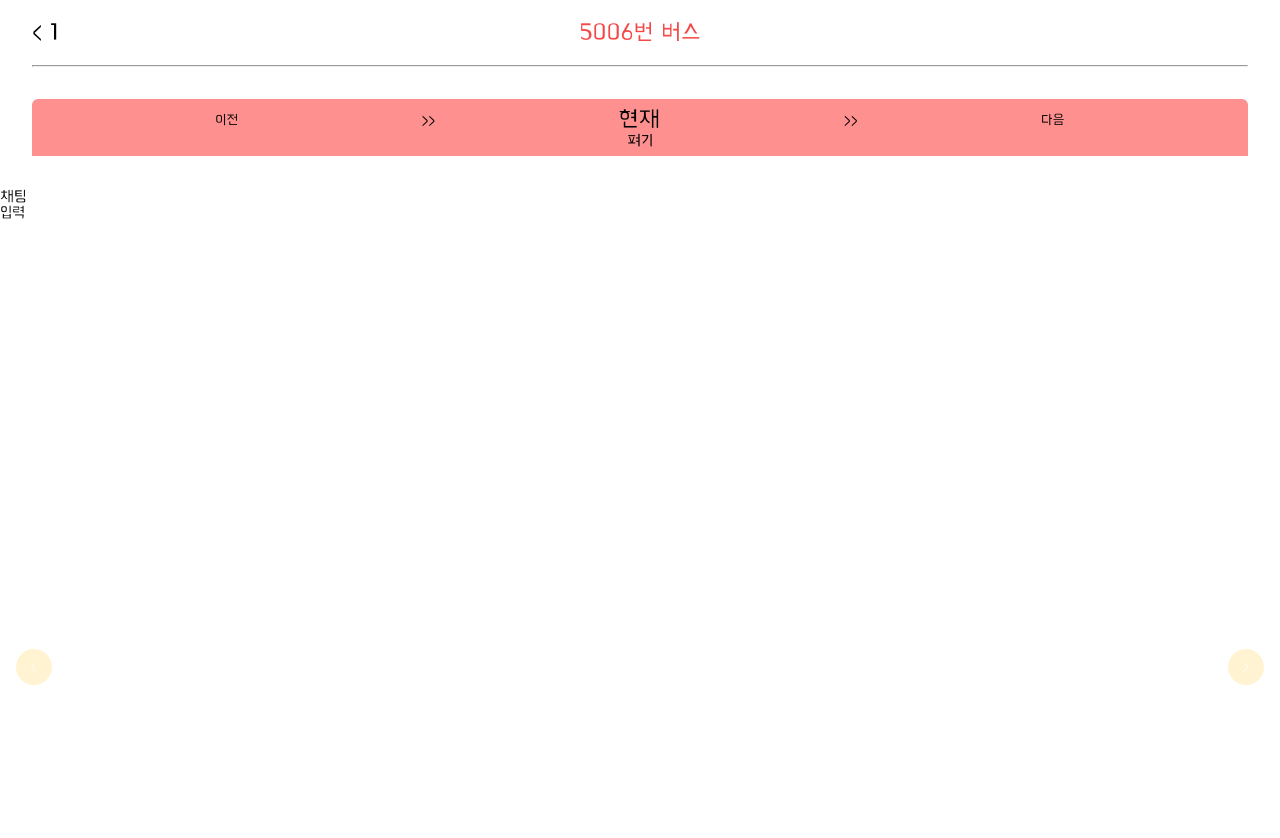
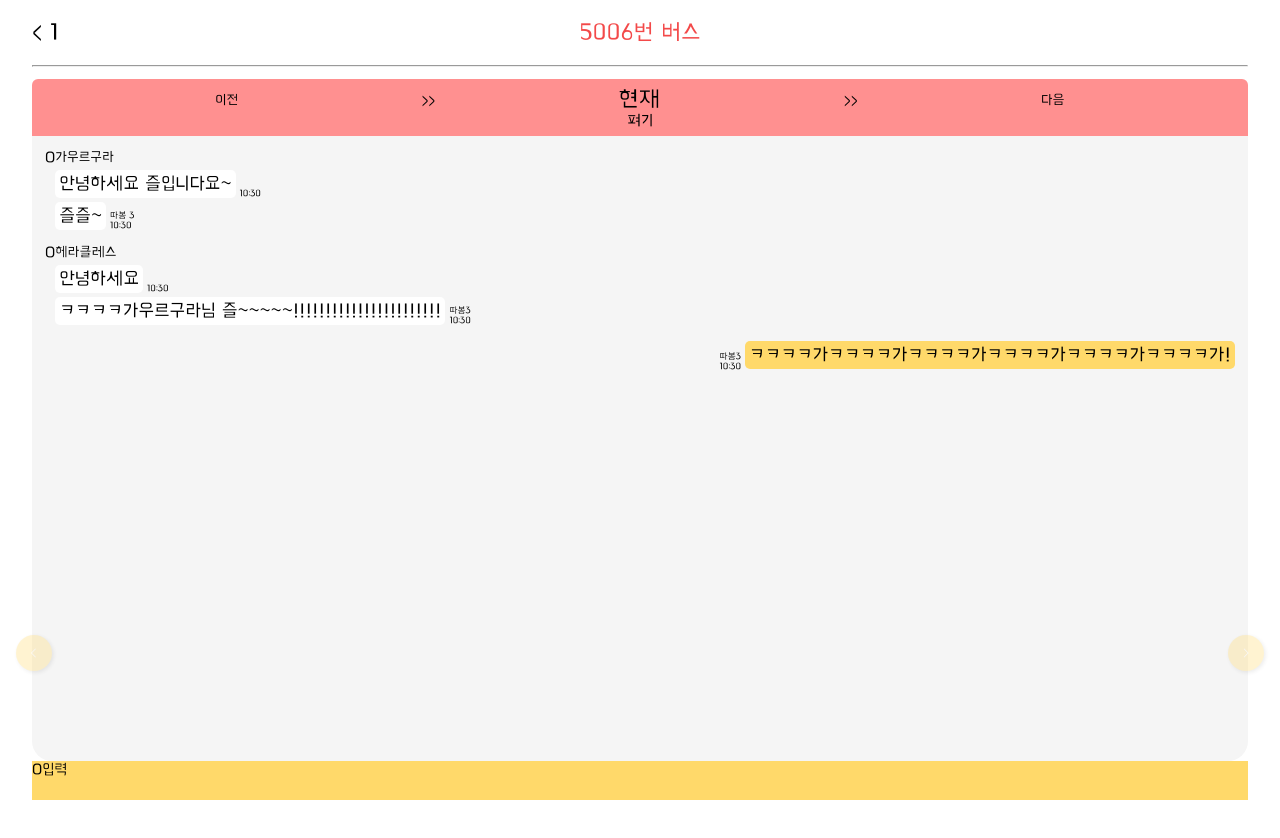
Before and after one commit to shy625/nangman-bus, a Vue app in the folder front/: page /chat/1 in a window 1280 px wide. Shown: the top 838 px of the page. After the commit the page ends 800 px from the top, so only its background shows below. Built offline with nearby package versions, Linux system fonts and the light colour scheme.

Commit message:
[feature] chatroom except input

```diff
--- a/front/src/views/chat/ChatView.vue
+++ b/front/src/views/chat/ChatView.vue
@@ -1,4 +1,5 @@
 <template>
+<div class="chat-body">
   <header>
     <div class="chat-header">
       <div class="chat-header-back">&lt; 1</div>
@@ -8,7 +9,6 @@
   </header>
 
   <el-carousel
-  height="100vh"
   indicator-position="none"
   :initial-index="1"
   arrow="always"
@@ -25,6 +25,7 @@
       <UserList></UserList>
     </el-carousel-item>
   </el-carousel>
+</div>
 </template>
 
 <script setup>
@@ -35,10 +36,22 @@
 </script>
 
 <style>
+.chat-body {
+  display: flex;
+  flex-direction: column;
+  height: 100vh;
+}
+.el-carousel {
+  height: 100%;
+}
+.el-carousel__container {
+  height: 100% !important;
+}
 .el-carousel__arrow {
-  top: 75% !important;
+  top: 80% !important;
   opacity: 0.3;
   background-color: #FFD96A !important;
+  box-shadow: 1.5px 1.5px 4px rgba(0, 0, 0, 0.25);
 }
 .el-carousel__arrow:hover {
   opacity: 1;
--- a/front/src/views/chat/components/BusStops.vue
+++ b/front/src/views/chat/components/BusStops.vue
@@ -137,7 +137,7 @@
 </script>
 <style>
 .busstop {
-  margin: 32px;
+  margin: 12px 32px 0px 32px;
   position: relative;
 }
 .bus-toggle {
@@ -150,6 +150,7 @@
   padding: 8px 0px;
   border-radius: 6px 6px 0px 0px;
   background-color: #FF9090;
+  /* opacity: 0.95; */
 
 }
 .busstop-mini-above {
@@ -172,6 +173,7 @@
   width: 100%;
   overflow: hidden;
   max-height: 30vh;
+  opacity: 0.95;
   /* -webkit-transition: max-height 0.3s;
   -moz-transition: max-height 0.3s;
   -ms-transition: max-height 0.3s;
--- a/front/src/views/chat/components/ChatRoom.vue
+++ b/front/src/views/chat/components/ChatRoom.vue
@@ -1,12 +1,68 @@
 <template>
   <BusStops></BusStops>
-  <!-- 채팅창 -->
-  <div>
-    <div>
-      채팅
+  <div class="chatroom">
+    <div class="chat-list">
+
+      <!-- 닉네임 다르면 chat-list 밑에 추가 -->
+      <div class="other-chat-wrapper">
+        <div class="chat-icon">O</div>
+        <div class="chat-content">
+          <div class="chat-nick">가우르구라</div>
+            <!-- 닉네임 같으면 chat-content 밑에 추가 -->
+          <div class="chat-chatting">
+            <div class="chatting">안녕하세요 즐입니다요~</div>
+            <div class="chatting-side">
+              <!-- 이거는 연속 채팅 중 마지막 채팅에 부여할 수 있도록? 안되면 일단 전부 부여 -->
+              <div class="chatting-like"></div>
+              <div class="chatting-time">10:30</div>
+            </div>
+          </div>
+          <div class="chat-chatting">
+            <div class="chatting">즐즐~</div>
+            <div class="chatting-side">
+              <div class="chatting-like">따봉 3</div>
+              <div class="chatting-time">10:30</div>
+            </div>
+          </div>
+        </div>
+      </div>
+      <!-- 상대 채팅 -->
+      <div class="other-chat-wrapper">
+        <div class="chat-icon">O</div>
+        <div class="chat-content">
+          <div class="chat-nick">헤라클레스</div>
+            <!-- 닉네임 같으면 chat-content 밑에 추가 -->
+          <div class="chat-chatting">
+            <div class="chatting">안녕하세요</div>
+            <div class="chatting-side">
+              <!-- 이거는 연속 채팅 중 마지막 채팅에 부여할 수 있도록? 안되면 일단 전부 부여 -->
+              <div class="chatting-like"></div>
+              <div class="chatting-time">10:30</div>
+            </div>
+          </div>
+          <div class="chat-chatting">
+            <div class="chatting">ㅋㅋㅋㅋ가우르구라님 즐~~~~~!!!!!!!!!!!!!!!!!!!!!!!</div>
+            <div class="chatting-side">
+              <div class="chatting-like">따봉3</div>
+              <div class="chatting-time">10:30</div>
+            </div>
+          </div>
+        </div>
+      </div>
+
+      <div class="my-chat-wrapper">
+            <div class="chatting-side">
+              <div class="chatting-like">따봉3</div>
+              <div class="chatting-time">10:30</div>
+            </div>
+          <div class="chat-chatting">
+            <div class="chatting">ㅋㅋㅋㅋ가ㅋㅋㅋㅋ가ㅋㅋㅋㅋ가ㅋㅋㅋㅋ가ㅋㅋㅋㅋ가ㅋㅋㅋㅋ가!</div>
+          </div>
+      </div>
     </div>
-    <div>
-      입력
+    <div class="chat-input">
+      <div class="input-state">O</div>
+      <div class="input-content">입력</div>
     </div>
   </div>
 </template>
@@ -14,13 +70,78 @@
 import BusStops from './BusStops.vue'
 </script>
 <style>
-/* .collapse {
-  margin: 12px 32px;
+.chatroom {
+  margin: 0px 32px;
+  height: 100%;
 }
-.el-collapse {
-  border-radius: 10px !important;
-  --el-collapse-border-color: #FF9090 !important;
-  --el-collapse-header-bg-color: #FF9090 !important;
-  --el-collapse-content-bg-color: #FF9090 !important
+.chat-list {
+  padding: 1px;
+  height: 85%;
+  background-color: #F5F5F5;
+  border-radius: 0px 0px 20px 20px;
+
+}
+.other-chat-wrapper {
+  display: flex;
+  margin: 12px;
+}
+.my-chat-wrapper {
+  display: flex;
+  margin: 12px;
+  justify-content: end;
+}
+/* .chat-icon {
+
 } */
+.chat-content{
+  display: flex;
+  flex-direction: column;
+}
+.chat-nick {
+  font-size: 0.9rem;
+  margin-bottom: 4px;
+}
+.chat-chatting {
+  display: flex;
+  margin: 2px 0px;
+}
+.chatting {
+  display: flex;
+  align-items: center;
+  padding: 4px;
+  border-radius: 5px;
+  font-size: 1.2rem;
+}
+.other-chat-wrapper .chatting {
+  background-color: white;
+}
+.my-chat-wrapper .chatting {
+  background-color: #FFD96A;
+}
+.chatting-side {
+  display: flex;
+  flex-direction: column;
+  justify-content: end;
+}
+.other-chat-wrapper .chatting-side {
+  margin-left: 4px;
+}
+.my-chat-wrapper .chatting-side {
+  margin-right: 4px;
+}
+.chatting-like {
+  font-size: 0.6rem;
+}
+.chatting-time {
+  font-size: 0.6rem;
+}
+.chat-input {
+  height: 100%;
+}
+.chat-input {
+  display: flex;
+  background-color: #FFD96A;
+}
+
+
 </style>
```
